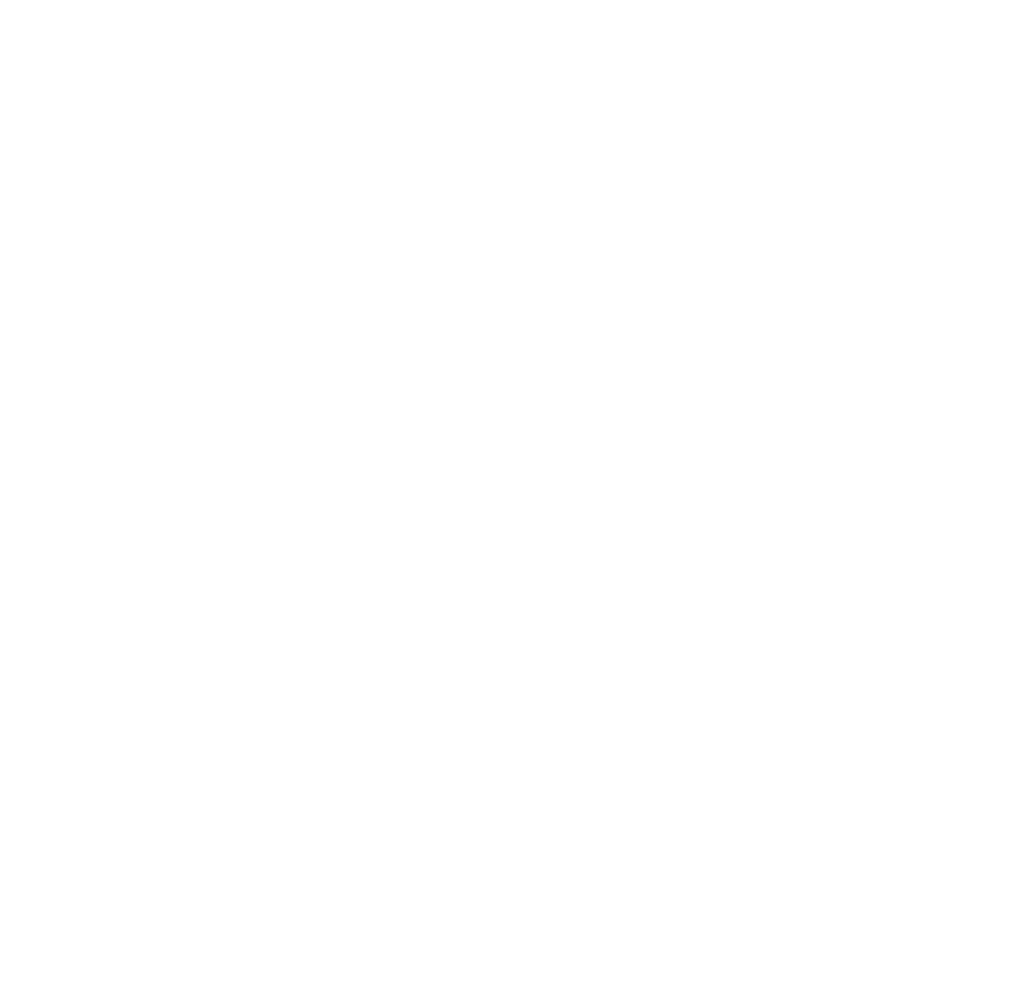
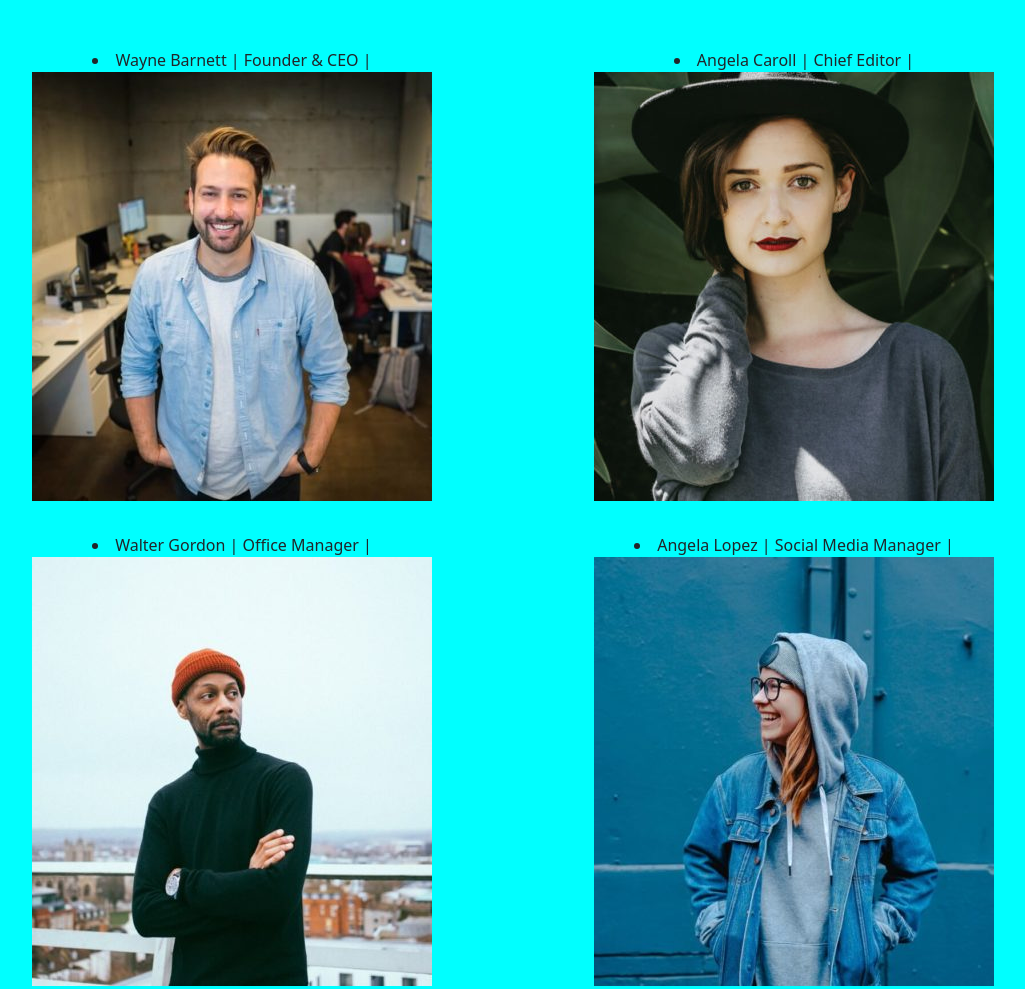
Before and after one commit to emamoldo/js-our-team, a plain HTML site: page index.html in a window 1280 px wide. Shown: the top 989 px of the page, without its empty margins (45-1070 px from the left). Before the commit the page ends 800 px from the top, so only its background shows below. Drawn offline with nearby package versions, Linux system fonts and the light colour scheme.

Commit message:
Fixed all the issues and Add the Cards with the information to the Dom

```diff
--- /dev/null
+++ b/assets/css/style.css
@@ -0,0 +1,9 @@
+body {
+    background-color: aqua;
+}
+
+#main_team {
+    display: flex;
+    align-items: center;
+    gap: 2rem;
+}
--- a/assets/js/main.js
+++ b/assets/js/main.js
@@ -1,5 +1,3 @@
-
-
 const team = [
   {
     name: 'Wayne Barnett',
@@ -32,8 +30,29 @@ const team = [
     image: 'barbara-ramos-graphic-designer.jpg',
   },
 ];
+console.log(team);
 
+const teamSection = document.getElementById("main_team");
 
 for (let i = 0; i < team.length; i++) {
-    console.log(team[i]);
+  const teamMember = team[i];
+  // console.log(teamMember.name);
+  const name = teamMember.name;
+  // console.log(name);
+
+  const role = teamMember.role;
+  // console.log(role);
+
+  const img = teamMember.image;
+  // console.log(img);
+
+  const markup =
+    `<li class="col">
+    ${name} | ${role} |
+    <img src="assets/img/${img}" alt="">
+  </li>`
+
+  console.log(markup);
+
+  teamSection.insertAdjacentHTML('beforeend', markup);
 }
--- a/index.html
+++ b/index.html
@@ -1,12 +1,23 @@
 <!DOCTYPE html>
 <html lang="en">
+
 <head>
     <meta charset="UTF-8">
     <meta name="viewport" content="width=device-width, initial-scale=1.0">
+    <link href="https://cdn.jsdelivr.net/npm/bootstrap@5.0.2/dist/css/bootstrap.min.css" rel="stylesheet"
+        integrity="sha384-EVSTQN3/azprG1Anm3QDgpJLIm9Nao0Yz1ztcQTwFspd3yD65VohhpuuCOmLASjC" crossorigin="anonymous">
+    <link rel="stylesheet" href="./assets/css/style.css">
     <title>Our Team</title>
 </head>
+
 <body>
-
+    <div class="main">
+        <div id="main_team" class="container text-center row">
+            <ul>
+            </ul>
+        </div>
+    </div>
     <script src="./assets/js/main.js"></script>
 </body>
+
 </html>
```
Lines whose indentation alone changed are shown as unchanged.
